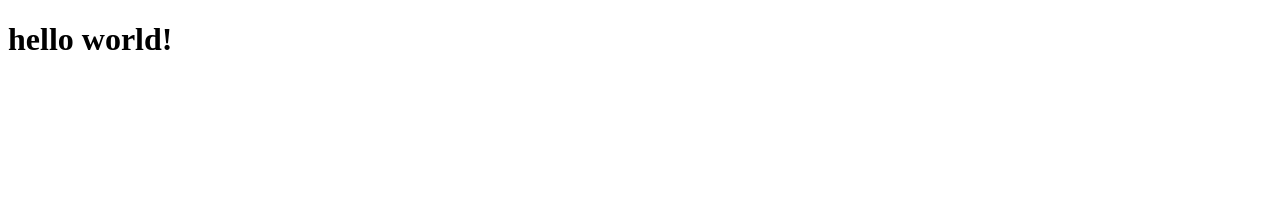
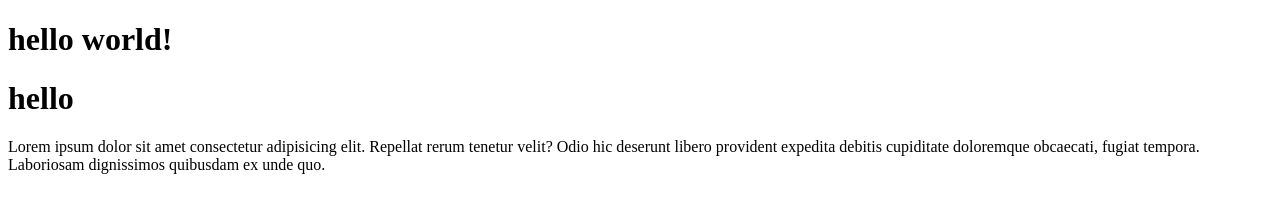
Before and after one commit to Valik1221/RepTest, a plain HTML site: page index.html in a window 1280 px wide. Drawn offline with Linux system fonts and the light colour scheme.

Commit message:
i add new tegs

```diff
--- a/index.html
+++ b/index.html
@@ -1,12 +1,21 @@
 <!DOCTYPE html>
 <html lang="en">
+
 <head>
   <meta charset="UTF-8" />
   <meta http-equiv="X-UA-Compatible" content="IE=edge" />
   <meta name="viewport" content="width=device-width, initial-scale=1.0" />
   <title>Document</title>
 </head>
+
 <body>
   <h1>hello world!</h1>
+  <div class="wrapper">
+    <h1>hello</h1>
+    <p>Lorem ipsum dolor sit amet consectetur adipisicing elit. Repellat rerum tenetur velit? Odio hic deserunt libero
+      provident expedita debitis cupiditate doloremque obcaecati, fugiat tempora. Laboriosam dignissimos quibusdam ex
+      unde quo.</p>
+  </div>
 </body>
+
 </html>
```
Lines whose indentation alone changed are shown as unchanged.
